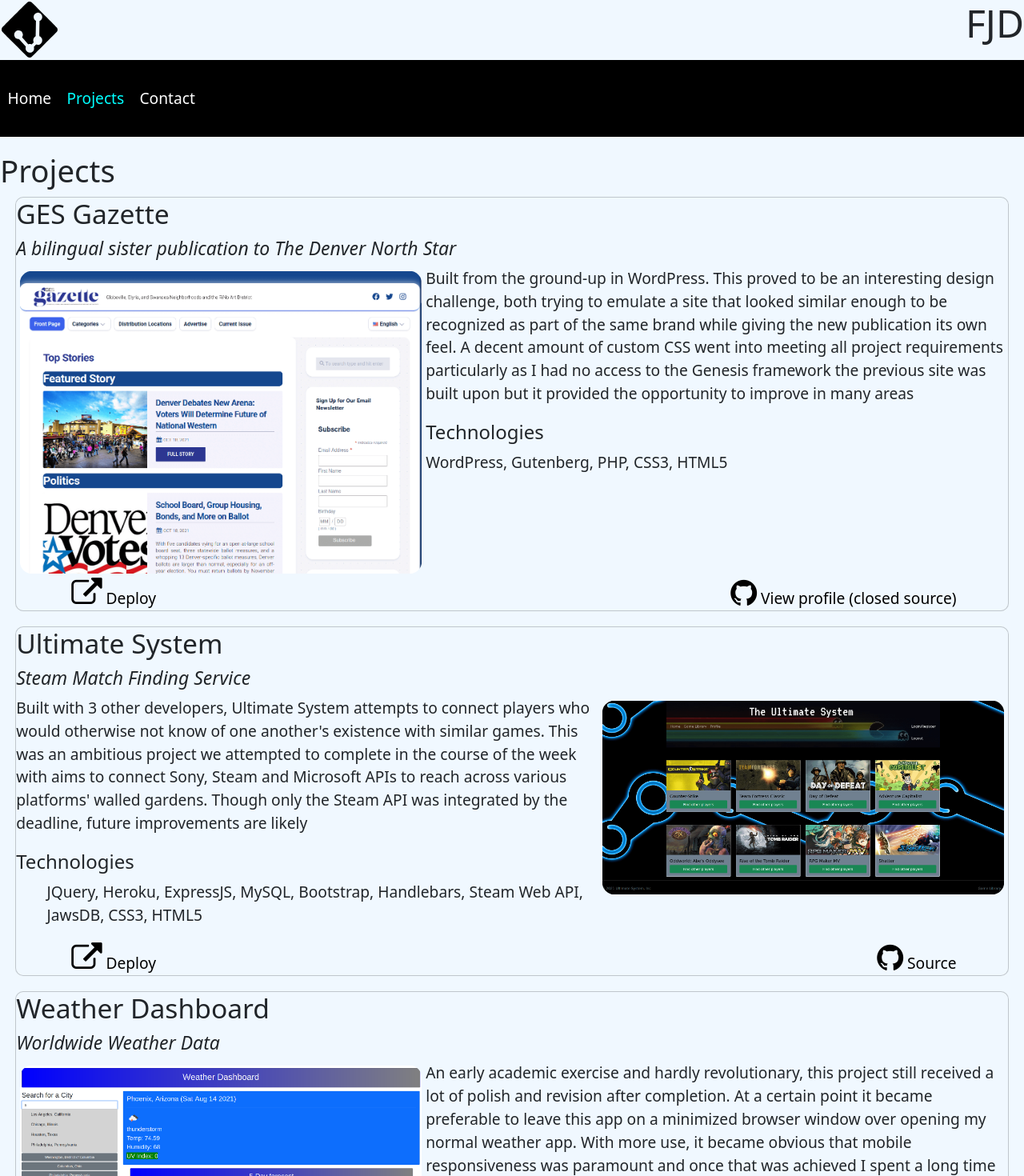
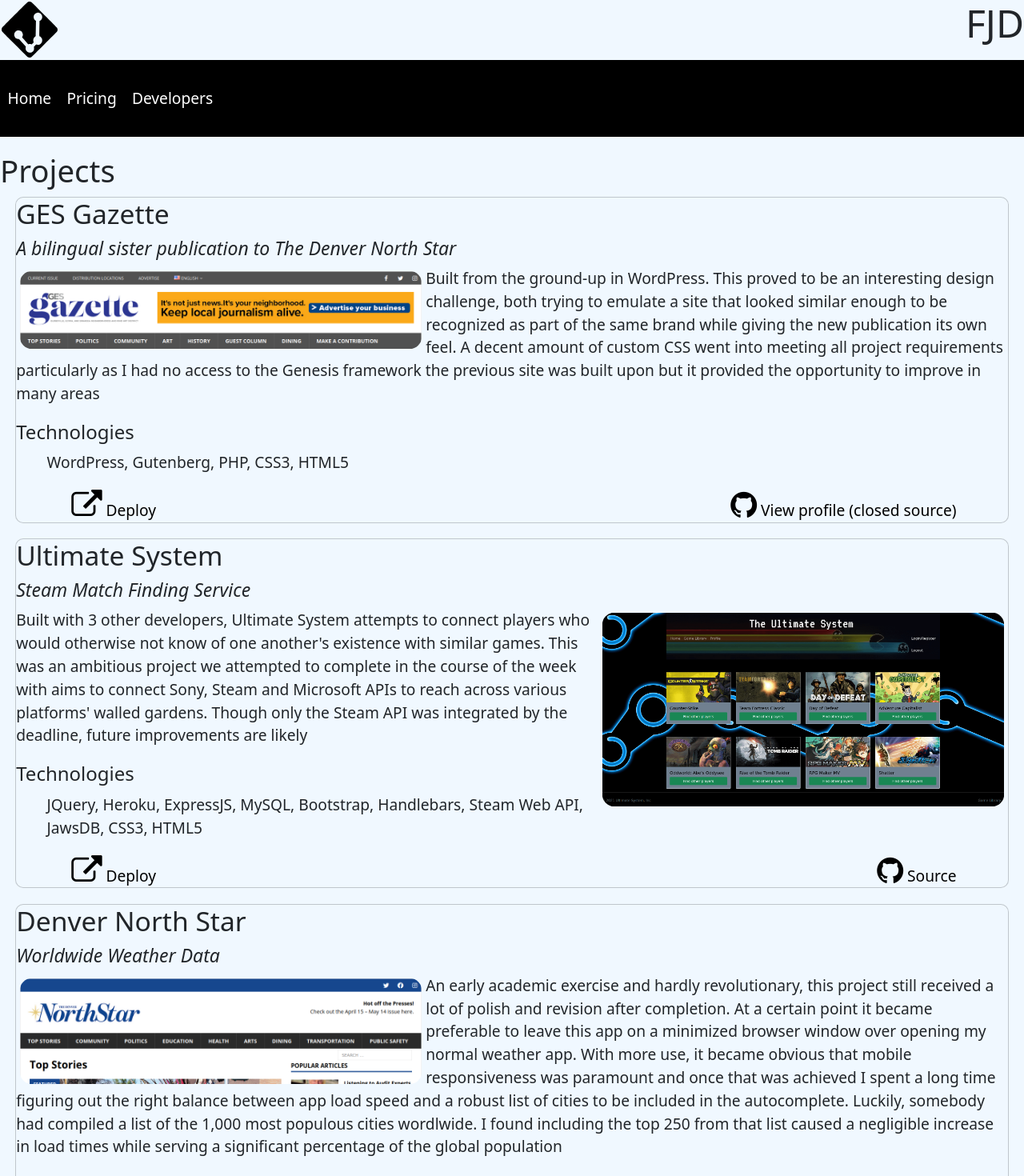
Before and after one commit to iatenine/react-portfolio, a React (Create React App) app: page /gallery in a window 1280 px wide. Shown: the top 1470 px of the page at 80% size. Built offline with nearby package versions, Linux system fonts and the light colour scheme.

Commit message:
Modified Navbar Navbar now works based on Array.map() Link names updated New preview links

```diff
--- a/src/App.js
+++ b/src/App.js
@@ -16,16 +16,13 @@
           <Route exact path="/">
             <About />
           </Route>
-          <Route exact path="/react-portfolio">
-            <About />
-          </Route>
           <Route exact path="/gallery">
             <Gallery />
           </Route>
-          <Route exact path="/contact">
+          <Route exact path="/developers">
             <Contact />
           </Route>
-          <Route exact path="/resume">
+          <Route exact path="/pricing">
             <Resume />
           </Route>
         </main>
--- a/src/components/About.jsx
+++ b/src/components/About.jsx
@@ -3,19 +3,6 @@
 import { GitHubActivity } from "./GitHubActivity";
 import { IconList } from "./IconList";
 import { Testimonials } from "./Testimonials";
-
-export const About = () => {
-  const blurb = `A Full Stack Web Developer comfortable migrating through many tech
-          stacks, languages and frameworks, along with a long history of
-          studying many disciplines of computer science. I have worked with
-          production apps using NodeJs, Angular, Nest, Next, React, Typescript,
-          Javascript, MySql, MongoDB and have used Python, Java and Django in
-          non-production environments. A 10-year resident and now naturalized
-          citizen of Linux-uania, Git version control, branch
-          protection rules and GitHub/GitLab tools are very much second nature,
-          evidenced by a GitHub history which includes contributions to various
-          open source projects such as Godot Engine, GEdit and the Inquirer
-          library`;
 
 const categories = [
   "Database",
@@ -27,6 +14,7 @@
   "Tool",
 ];
 
+export const About = () => {
   return (
     <section id="about" className="hoverable">
       <h2>Why FJD?</h2>
--- a/src/components/Header.jsx
+++ b/src/components/Header.jsx
@@ -1,9 +1,9 @@
 import React from "react";
-import { Link, useLocation } from "react-router-dom";
+import { Link } from "react-router-dom";
+
+const links = ["Home", "Pricing", "Developers"];
 
 export const Header = () => {
-  const pathname = useLocation().pathname;
-
   return (
     <header>
       {/* <!-- Create a banner across the top --> */}
@@ -59,42 +59,16 @@
       </div>
       <nav className="navbar navbar-expand">
         <ul className="navbar-nav">
-          <li>
-            <Link
-              to="/"
-              className={
-                pathname === "/react-portfolio" || pathname === "/"
-                  ? "nav-link selected-link"
-                  : "nav-link"
-              }
-            >
-              Home
-            </Link>
-          </li>
-          <li>
-            <Link
-              to="/gallery"
-              className={
-                window.location.pathname === "/gallery"
-                  ? "nav-link selected-link"
-                  : "nav-link"
-              }
-            >
-              Projects
-            </Link>
-          </li>
-          <li>
-            <Link
-              to="/contact"
-              className={
-                window.location.pathname === "/contact"
-                  ? "nav-link selected-link"
-                  : "nav-link"
-              }
-            >
-              Contact
-            </Link>
-          </li>
+          {links.map((el, index) => (
+            <li key={index}>
+              <Link
+                to={index === 0 ? "/" : "/" + el.toLowerCase()}
+                className="nav-link"
+              >
+                {el}
+              </Link>
+            </li>
+          ))}
         </ul>
       </nav>
     </header>
--- a/src/components/Testimonials.jsx
+++ b/src/components/Testimonials.jsx
@@ -1,40 +1,24 @@
 import React from "react";
-import { icons } from "../data/icons";
 import { Carousel } from "react-bootstrap";
-
-const testimonialArr = [
-  {
-    label: "First go",
-    blurb: "This is wonderful!",
-    image: icons[4].icon,
-  },
-  {
-    label: "2nd Label",
-    blurb: "Everything was fantastic!",
-    image: icons[7].icon,
-  },
-  {
-    label: "Final label",
-    blurb: "Oh noes!",
-    image: icons[6].icon,
-  },
-];
+import { Projects as projects } from "../data/projects";
 
 export const Testimonials = () => {
   return (
-    <Carousel variant="dark">
-      {testimonialArr.map((el) => (
+    <Carousel>
+      {projects.map((el) => (
         <Carousel.Item>
+          <a href={el.deploymentLink} target="no_blank">
             <img
               className="d-block w-100"
               src={el.image}
               height="250px"
-            alt="First slide"
+              alt={el.altText}
             />
             <Carousel.Caption color="red">
-            <h3>{el.label}</h3>
-            <p>{el.blurb}</p>
+              <h3>{el.title}</h3>
+              <p>{el.subtitle}</p>
             </Carousel.Caption>
+          </a>
         </Carousel.Item>
       ))}
     </Carousel>
--- a/src/data/projects.js
+++ b/src/data/projects.js
@@ -1,6 +1,6 @@
 import ultimateSystemPreview from "../img/previews/game-library-current.png";
-import weatherAppPreview from "../img/previews/weather-preview-desktop.png";
-import gesGazetteHomePreview from "../img/previews/ges-gazette-home-preview.png";
+import gesGazetteHomePreview from "../img/previews/ges-banner.png";
+import dnsBannerPreview from "../img/previews/dns-banner.png";
 
 export const Projects = [
   {
@@ -41,11 +41,11 @@
     gardens. Though only the Steam API was integrated by the deadline, future improvements are likely`,
   },
   {
-    title: "Weather Dashboard",
+    title: "Denver North Star",
     subtitle: "Worldwide Weather Data",
-    image: weatherAppPreview,
+    image: dnsBannerPreview,
     altText: "5 Day Forecast App with City Lookup and Auto-Complete",
-    deploymentLink: "https://iatenine.github.io/weather-dashboard/",
+    deploymentLink: "https://DenverNorthStar.com",
     sourceLink: "https://github.com/iatenine/weather-dashboard",
     technologies: [
       "JavaScript",
```
Also changed, not shown: src/img/previews/dns-banner.png (added), src/img/previews/ges-banner.png (added). Lines whose indentation alone changed are shown as unchanged.
